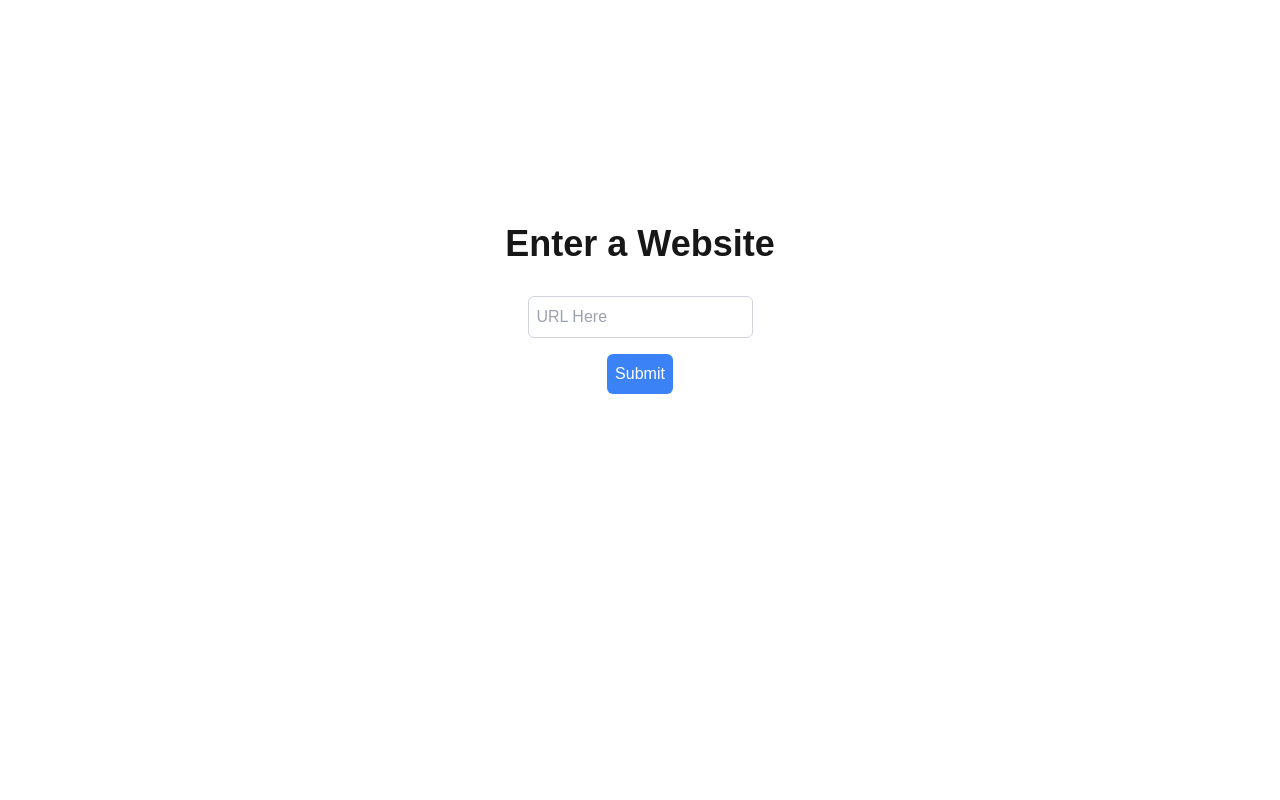
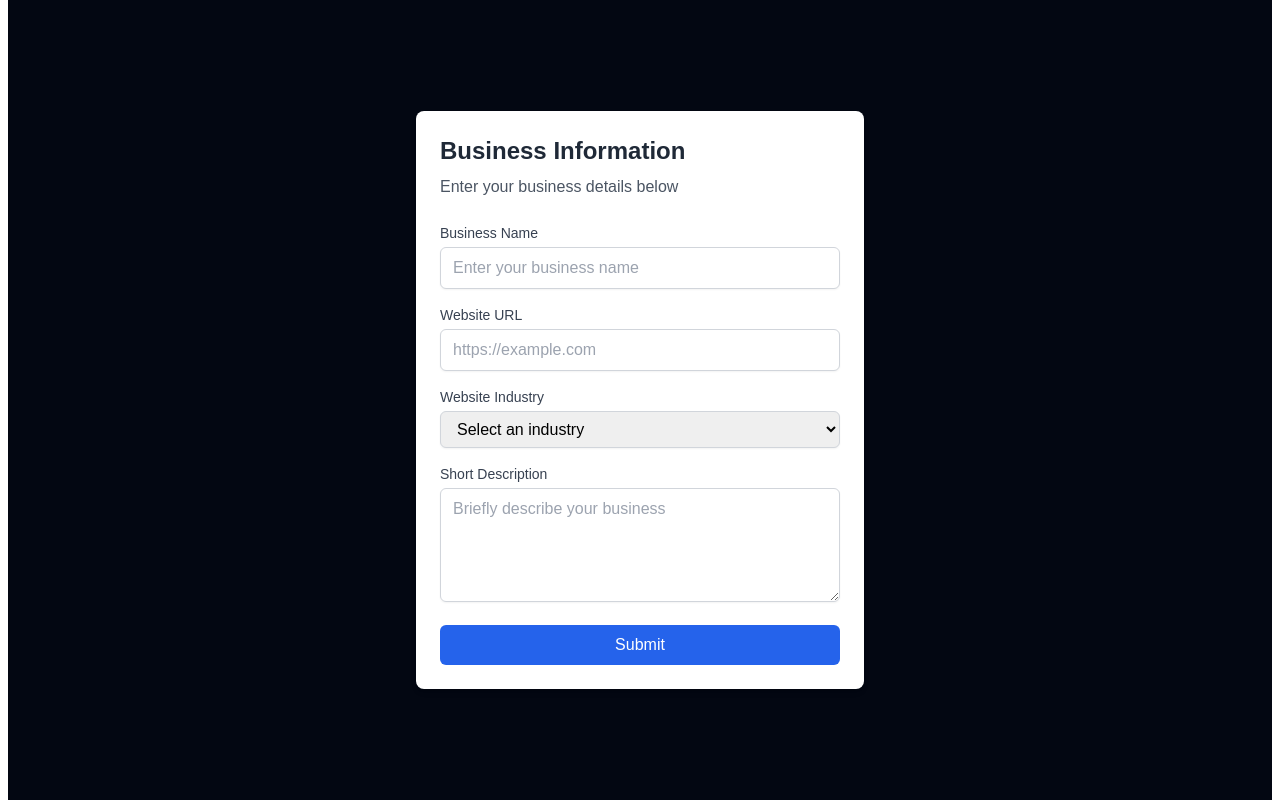
Before and after one commit to verifyai/verifyai, a Next.js app: page / in a window 1280 px wide. Built offline with nearby package versions, Linux system fonts and the light colour scheme.

Commit message:
start page updated

```diff
--- a/components/StartPage.tsx
+++ b/components/StartPage.tsx
@@ -1,65 +1,149 @@
-'use client';
+"use client"
 
-import { useState } from 'react';
-import { useRouter } from 'next/navigation';
-import { set } from 'idb-keyval';
+import { useState } from "react"
+import { useRouter } from "next/navigation"
+import { set } from "idb-keyval"
 
 export default function StartPage() {
-  const [url, setUrl] = useState('');
-  const [loading, setLoading] = useState(false);
-  const router = useRouter();
+  const [formData, setFormData] = useState({
+    businessName: "",
+    url: "",
+    industry: "",
+    description: "",
+  })
+  const [loading, setLoading] = useState(false)
+  const router = useRouter()
 
-  const handleSubmit = async (event: React.FormEvent) => {
-    event.preventDefault();
-    console.log('Submitted URL:', url);
-    setLoading(true);
+  const handleChange = (e: React.ChangeEvent<HTMLInputElement | HTMLTextAreaElement | HTMLSelectElement>) => {
+    const { name, value } = e.target
+    setFormData((prevData) => ({
+      ...prevData,
+      [name]: value,
+    }))
+  }
+
+  const handleSubmit = async (e: React.FormEvent) => {
+    e.preventDefault()
+    console.log("Submitted data:", formData)
+    setLoading(true)
 
     try {
-      const response = await fetch('/api/scrape', {
-        method: 'POST',
+      const response = await fetch("/api/scrape", {
+        method: "POST",
         headers: {
-          'Content-Type': 'application/json',
+          "Content-Type": "application/json",
         },
-        body: JSON.stringify({ url }),
-      });
+        body: JSON.stringify({ url: formData.url }),
+      })
 
-      const data = await response.json();
+      const data = await response.json()
 
       // Save screenshot and website URL in IndexedDB
-      await set('screenshot', data.screenshot);
-      localStorage.setItem('htmlContent', data.htmlContent);
-      localStorage.setItem('websiteUrl', url); // Save website URL
+      await set("screenshot", data.screenshot)
+      localStorage.setItem("htmlContent", data.htmlContent)
+      localStorage.setItem("websiteUrl", formData.url)
 
-      router.push('/dashboard');
+      // Save other form data in localStorage
+      localStorage.setItem("businessName", formData.businessName)
+      localStorage.setItem("industry", formData.industry)
+      localStorage.setItem("description", formData.description)
+
+      router.push("/dashboard")
     } catch (error) {
-      console.error('Error fetching screenshot and HTML content:', error);
+      console.error("Error fetching screenshot and HTML content:", error)
     } finally {
-      setLoading(false);
+      setLoading(false)
     }
-  };
+  }
 
   return (
-    <div className="w-full h-full flex flex-col justify-center items-center">
-      <h1 className="text-4xl font-bold mt-56">Enter a Website</h1>
-      <div className="mt-8">
-        <form onSubmit={handleSubmit} className="flex flex-col items-center">
+    <div className="w-full min-h-screen flex flex-col justify-center items-center bg-gray-950">
+      <div className="w-full max-w-md bg-white shadow-md rounded-lg overflow-hidden">
+        <div className="p-6">
+          <h2 className="text-2xl font-bold text-gray-800 mb-2">Business Information</h2>
+          <p className="text-gray-600 mb-6">Enter your business details below</p>
+          <form onSubmit={handleSubmit} className="space-y-4">
+            <div>
+              <label htmlFor="businessName" className="block text-sm font-medium text-gray-700 mb-1">
+                Business Name
+              </label>
               <input
+                id="businessName"
+                name="businessName"
                 type="text"
-            className="border border-gray-300 p-2 rounded-md text-black mb-4"
-            placeholder="URL Here"
-            value={url}
-            onChange={(e) => setUrl(e.target.value)}
+                placeholder="Enter your business name"
+                value={formData.businessName}
+                onChange={handleChange}
+                required
+                className="w-full px-3 py-2 border border-gray-300 rounded-md shadow-sm focus:outline-none focus:ring-2 focus:ring-blue-500 focus:border-blue-500 text-black placeholder-gray-400"
               />
+            </div>
+            <div>
+              <label htmlFor="url" className="block text-sm font-medium text-gray-700 mb-1">
+                Website URL
+              </label>
+              <input
+                id="url"
+                name="url"
+                type="url"
+                placeholder="https://example.com"
+                value={formData.url}
+                onChange={handleChange}
+                required
+                className="w-full px-3 py-2 border border-gray-300 rounded-md shadow-sm focus:outline-none focus:ring-2 focus:ring-blue-500 focus:border-blue-500 text-black placeholder-gray-400"
+              />
+            </div>
+            <div>
+              <label htmlFor="industry" className="block text-sm font-medium text-gray-700 mb-1">
+                Website Industry
+              </label>
+              <select
+                id="industry"
+                name="industry"
+                value={formData.industry}
+                onChange={handleChange}
+                required
+                className="w-full px-3 py-2 border border-gray-300 rounded-md shadow-sm focus:outline-none focus:ring-2 focus:ring-blue-500 focus:border-blue-500 text-black"
+              >
+                <option value="">Select an industry</option>
+                <option value="ecommerce">E-commerce</option>
+                <option value="blog">Blog</option>
+                <option value="portfolio">Portfolio</option>
+                <option value="corporate">Corporate</option>
+                <option value="other">Other</option>
+              </select>
+            </div>
+            <div>
+              <label htmlFor="description" className="block text-sm font-medium text-gray-700 mb-1">
+                Short Description
+              </label>
+              <textarea
+                id="description"
+                name="description"
+                placeholder="Briefly describe your business"
+                value={formData.description}
+                onChange={handleChange}
+                required
+                rows={4}
+                className="w-full px-3 py-2 border border-gray-300 rounded-md shadow-sm focus:outline-none focus:ring-2 focus:ring-blue-500 focus:border-blue-500 text-black placeholder-gray-400"
+              ></textarea>
+            </div>
             <button
               type="submit"
-            className="bg-blue-500 text-white p-2 rounded-md"
               disabled={loading}
+              className="w-full bg-blue-600 text-white py-2 px-4 rounded-md hover:bg-blue-700 focus:outline-none focus:ring-2 focus:ring-blue-500 focus:ring-offset-2 transition duration-150 ease-in-out disabled:opacity-50 disabled:cursor-not-allowed"
             >
-            {loading ? 'Loading...' : 'Submit'}
+              {loading ? "Loading..." : "Submit"}
             </button>
           </form>
-        {loading && <div className="mt-8">Loading...</div>}
         </div>
       </div>
-  );
+      {loading && (
+        <div className="mt-8 text-center text-gray-600">
+          <div className="inline-block animate-spin rounded-full h-8 w-8 border-t-2 border-b-2 border-blue-600 mr-2"></div>
+          Loading...
+        </div>
+      )}
+    </div>
+  )
 }
```
Lines whose indentation alone changed are shown as unchanged.
